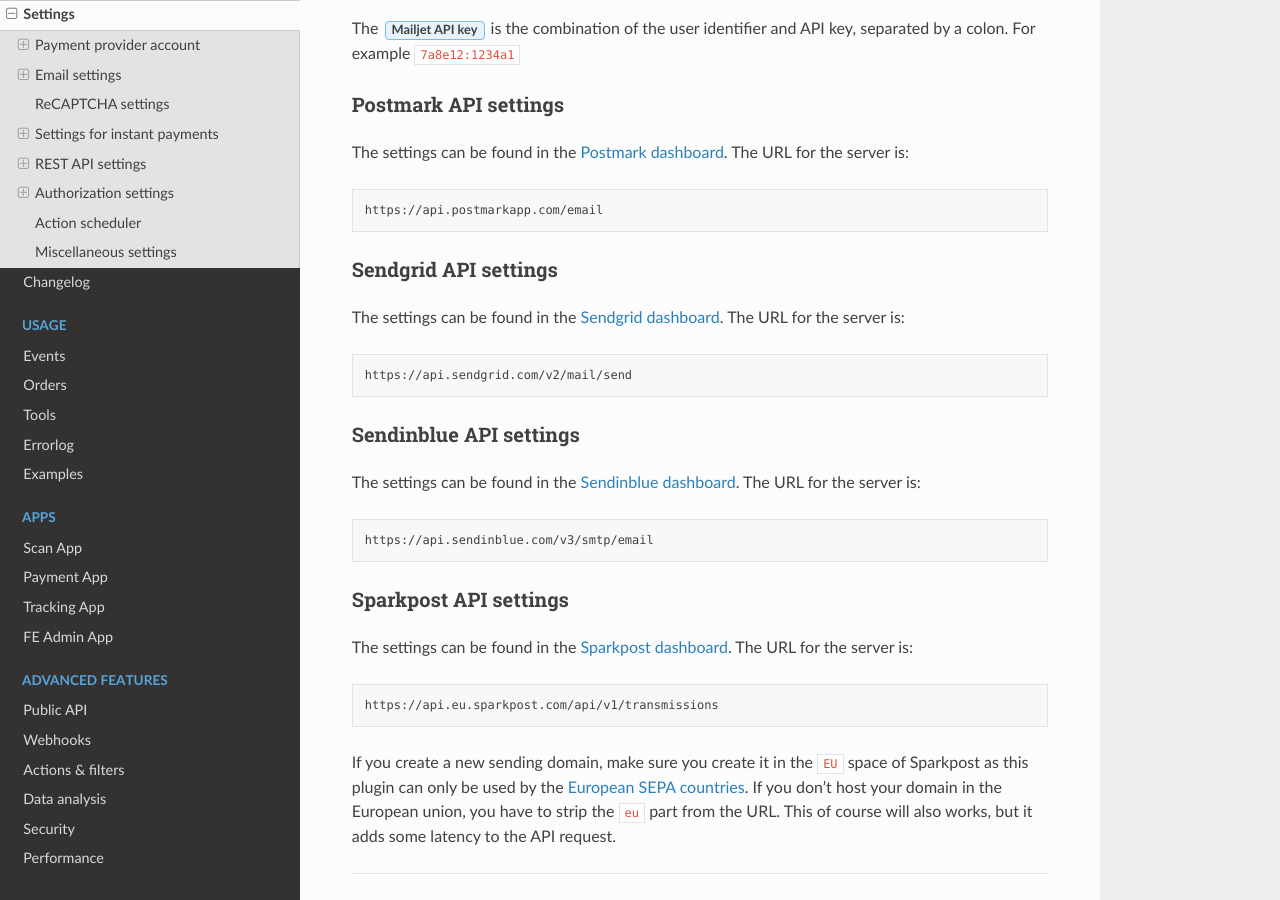
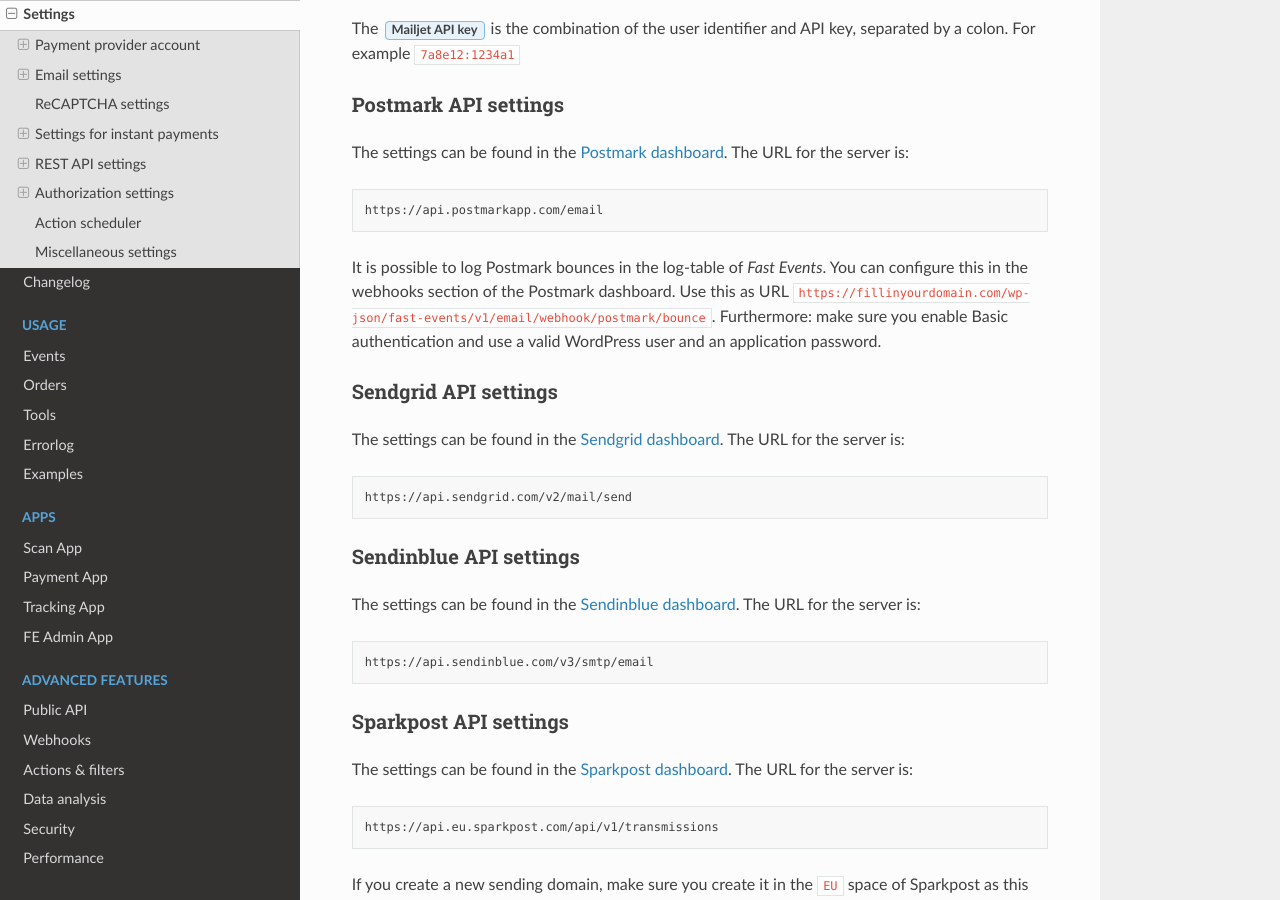
Before and after one commit to fe-data/fe-docs, a Sphinx documentation site: the page built from docs/getting-started/settings.rst, in a window 1280 px wide and 900 px high, scrolled down 5633 px. Built offline with Sphinx 7.4.7 and the Read the Docs theme 2.0.0, drawn with Linux system fonts in a browser that asks for light colours; some of the changed text lies outside the part shown.

```diff
--- a/docs/apps/admin.rst
+++ b/docs/apps/admin.rst
@@ -36,6 +36,7 @@ Orders
 
 Tools
 ^^^^^
+#. Show and delete logging entries (:guilabel:`log_read` and :guilabel:`log_delete` for deleting an entry).
 #. Scan a ticket to see its details. This is an informational scan only (:guilabel:`tickets_read`).
 #. Show, add, modify and delete input fields (:guilabel:`input_fields_read` and :guilabel:`input_fields_change` for add, modify or delete).
 #. Show, add, modify and delete ticket types (:guilabel:`ticket_types_read` and :guilabel:`ticket_types_change` for add, modify or delete).
--- a/docs/getting-started/changelog.rst
+++ b/docs/getting-started/changelog.rst
@@ -1,5 +1,9 @@
 Changelog
 =========
+
+v1.9.0 (13 Apr 2023)
+--------------------
+* New: Bounce webhook for Postmark.
 
 v1.8.4 (1 Apr 2023)
 -------------------
--- a/docs/getting-started/settings.rst
+++ b/docs/getting-started/settings.rst
@@ -187,6 +187,10 @@ The settings can be found in the `Postmark dashboard <https://postmarkapp.com/>`
 .. code-block:: html
 
    https://api.postmarkapp.com/email
+
+It is possible to log Postmark bounces in the log-table of *Fast Events*. You can configure this in the webhooks section of the Postmark dashboard.
+Use this as URL ``https://fillinyourdomain.com/wp-json/fast-events/v1/email/webhook/postmark/bounce``. Furthermore: make sure you enable
+Basic authentication and use a valid WordPress user and an application password.
 
 Sendgrid API settings
 ^^^^^^^^^^^^^^^^^^^^^
@@ -392,6 +396,8 @@ Used by the :doc:`Admin app </apps/admin>` and the :doc:`REST API </advanced/api
 - ``event_update`` Change stock of events
 - ``input_fields_change`` Add/update/delete input fields
 - ``input_fields_read`` Read input fields
+- ``log_delete`` Delete log entries
+- ``log_read`` Read log entries
 - ``order_add`` Add new orders
 - ``order_delete`` Delete an order
 - ``order_email`` Resend the order confirmation
```
